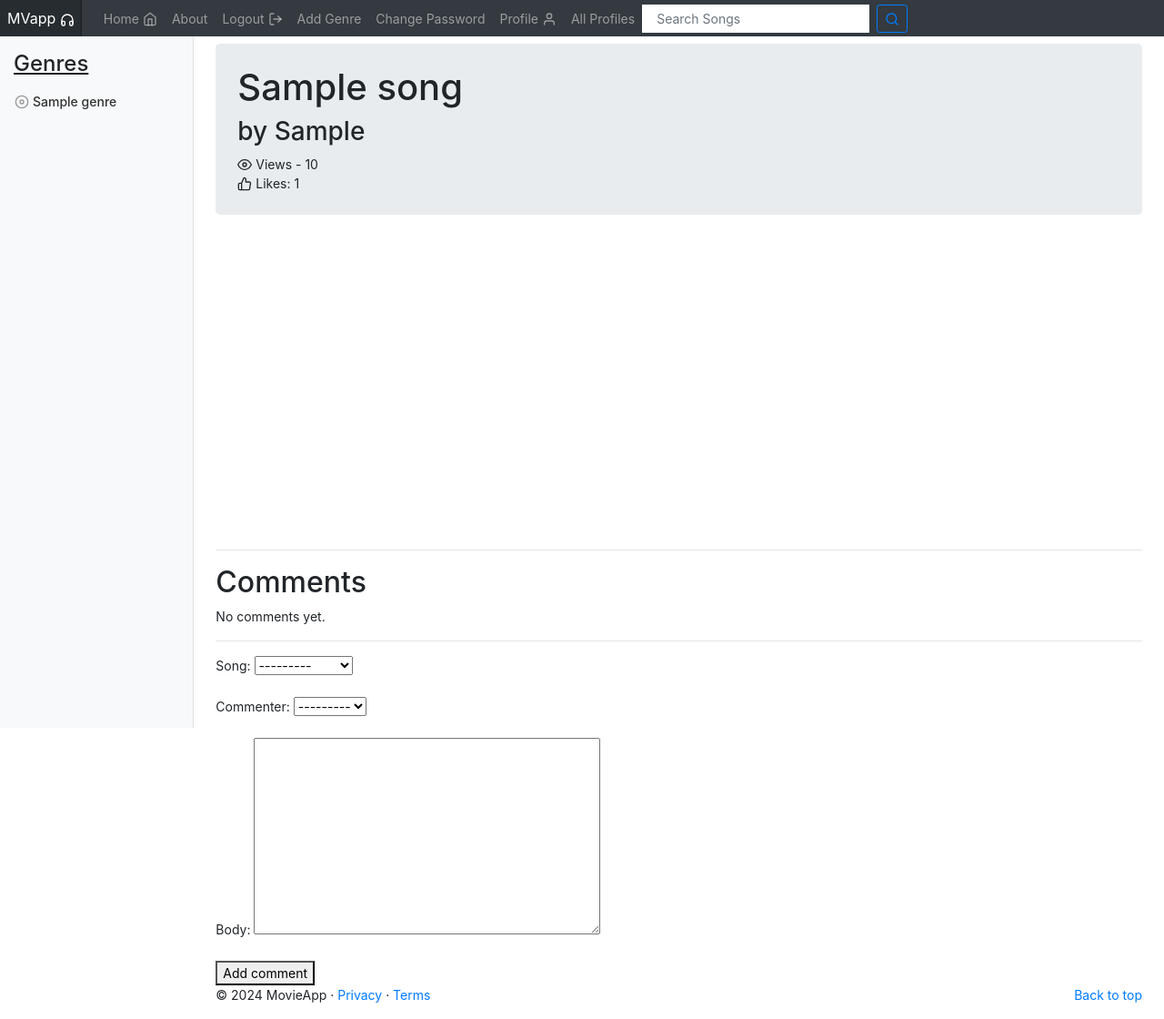
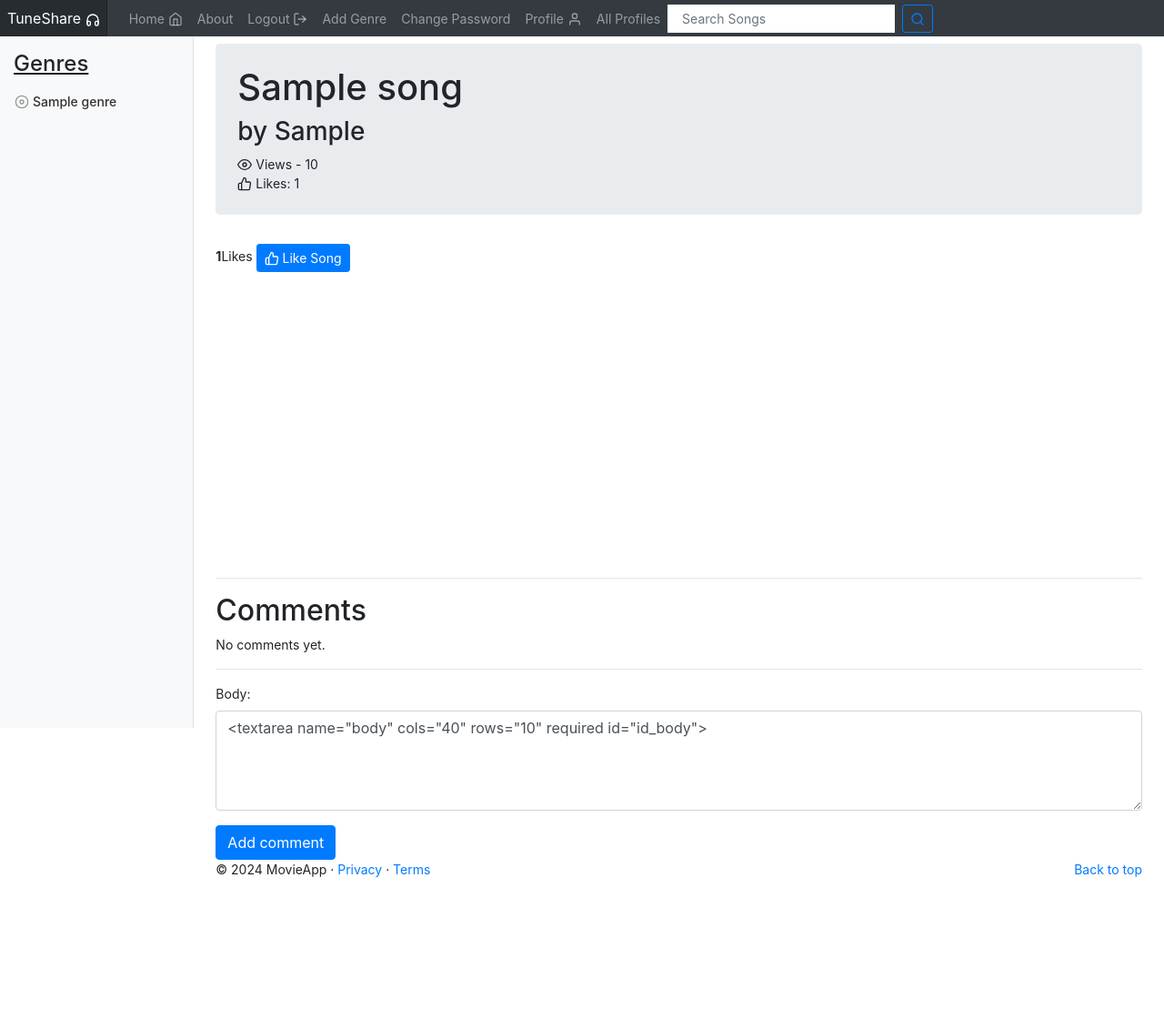
Before and after one commit to JoeWeir04/GroupApp, a Django app: page /MVapp/song/1/comment/ in a window 1280 px wide. Shown: the whole page at 91% size. After the commit the page ends 964 px from the top, so only its background shows below. Run offline with Django 3.2, Linux system fonts and the light colour scheme; a user stored in the database is signed in; tables that the repository leaves empty hold one stand-in row (values such as "Sample post"); some libraries are stand-ins or nearby versions.

Commit message:
comments finished

```diff
--- a/MVapp/forms.py
+++ b/MVapp/forms.py
@@ -57,3 +57,4 @@
     class Meta:
         model = Comment
         fields = ['song','commenter','body']
+        exclude = ('song','commenter')
--- a/MVapp/urls.py
+++ b/MVapp/urls.py
@@ -14,6 +14,7 @@
 path('search/', views.search_results, name='search_results'),
 path('song/<int:song_id>/comment/', views.comment_for_song, name='comment_for_song'),
 path('register_profile/',views.register_profile,name="register_profile"),
+path('like_song/', views.LikeSongView.as_view(), name='like_song'),
 path('profile/<username>/', views.ProfileView.as_view(), name='profile'),
 path('profiles/',views.ListProfilesView.as_view(), name ='list_profiles')
 ] + static(settings.MEDIA_URL, document_root=settings.MEDIA_ROOT)
--- a/MVapp/views.py
+++ b/MVapp/views.py
@@ -193,3 +193,19 @@
         comment_form = CommentForm()
 
     return render(request, 'MVapp/song.html',{'song':song,'comment_form':comment_form})
+
+class LikeSongView(View):
+    @method_decorator(login_required)
+    def get(self,request):
+        song_id= request.GET['song_id']
+        try:
+            song=Song.objects.get(id=int(song_id))
+        except Song.DoesNotExist:
+            return HttpResponse(-1)
+        except ValueError:
+            return HttpResponse(-1)
+
+        song.likes = song.likes + 1
+        song.save()
+
+        return HttpResponse(song.likes)
--- a/static/css/MVapp.css
+++ b/static/css/MVapp.css
@@ -27,3 +27,22 @@
     opacity: 0.2;
     color:aqua;
 }
+.comment-form .form-group {
+    margin-bottom: 20px;
+}
+
+.comment-form label {
+    font-weight: bold;
+    color: #333;
+}
+
+.comment-form .form-control {
+    border: 1px solid #ccc;
+    border-radius: 5px;
+    padding: 10px;
+}
+
+.comment-form .btn-primary {
+    background-color: #007bff;
+    border-color: #007bff;
+}
--- /dev/null
+++ b/static/js/MVapp-ajax.js
@@ -0,0 +1,11 @@
+$(document).ready(function() {
+    $('#like_btn').click(function() {
+        var songIdVar;
+        songIdVar = $(this).attr('data-songid');
+        $.get('/MVapp/like_song/',{'song_id': songIdVar},
+            function(data) {
+                $('#like_count').html(data);
+                $('#like_btn').hide();
+            })
+    });
+});
--- a/templates/MVapp/base.html
+++ b/templates/MVapp/base.html
@@ -12,7 +12,7 @@
     <meta name="generator" content="Jekyll v3.8.5">
     <link rel="icon" href="{% static 'images/favicon.ico' %}">
     <title>
-        MVapp - {% block title_block %}MVapp{% endblock %}
+        MVapp - {% block title_block %}TuneShare{% endblock %}
     </title>
 
     <!-- Bootstrap core CSS -->
@@ -26,7 +26,7 @@
     <body>
         <header>
             <nav class="navbar navbar-expand-md navbar-dark fixed-top bg-dark p-0">
-                <a class="navbar-brand p-2" href="{% url 'MVapp:index' %}">MVapp <span data-feather="headphones"></span></a>
+                <a class="navbar-brand p-2" href="{% url 'MVapp:index' %}">TuneShare <span data-feather="headphones"></span></a>
                 <button class="navbar-toggler" type="button" data-toggle="collapse" data-target="#navbarCollapse" aria-controls="navbarCollapse" aria-expanded="false" aria-label="Toggle navigation">
                     <span class="navbar-toggler-icon"></span>
                 </button>
@@ -94,5 +94,6 @@
         <script src="{% static 'js/dashboard.js' %}"></script>
         <script src="{% static 'js/jquery-3.3.1.min.js' %}" crossorigin="anonymous"></script>
         <script src="{% static 'js/MVapp-query.js' %}" crossorigin="anonymous"></script>
+        <script src="{% static 'js/MVapp-ajax.js' %}" crossorigin="anonymous"></script>
     </body>
 </html>
--- a/templates/MVapp/comment_form.html
+++ b/templates/MVapp/comment_form.html
@@ -1,6 +1,8 @@
-
 <form action="{% url 'MVapp:comment_for_song' song_id=song.id %}" method="post">
     {% csrf_token %}
-    {{ comment_form.as_p }}
-    <button type="submit">Add comment</button>
+    <div class="form-group">
+        <label for="id_body">Body:</label>
+        <textarea id="id_body" name="body" rows="4" cols="50" class="form-control">{{ comment_form.body }}</textarea>
+    </div>
+    <button type="submit" class="btn btn-primary">Add comment</button>
 </form>
--- a/templates/MVapp/index.html
+++ b/templates/MVapp/index.html
@@ -8,7 +8,7 @@
 {% block body_block %}
 <div class="jumbotron p-4">
     <div class ="containter">
-        <h1 class = "jumbotron-heading">The movie app says...</h1>
+        <h1 class = "jumbotron-heading">TuneShare says...</h1>
         <div>
            <h2 class ="h2">
             {% if user.is_authenticated %}
@@ -32,7 +32,7 @@
                     <ul class="list-group">
                     {% for genre in genres %}
                     <li class="list-group-item">
-                        <a href="{% url 'MVapp:show_genre' genre.slug %}">{{ genre.name }}</a>
+                        <a href="{% url 'MVapp:show_genre' genre.slug %}">{{ genre.name }} </a>
                     </li>
                     {% endfor %}
                     </ul>
@@ -52,7 +52,7 @@
                     <ul class="list-group">
                     {% for song in songs %}
                         <li class="list-group-item">
-                            <a href="{% url 'MVapp:show_song' song.slug %}">{{ song.title }}</a>
+                            <a href="{% url 'MVapp:show_song' song.slug %}">{{ song.title }} <span class="text-muted">- by {{ song.artist }}</span> </a>
                         </li>
                     {% endfor %}
                     </ul>
--- a/templates/MVapp/search_songs.html
+++ b/templates/MVapp/search_songs.html
@@ -20,7 +20,7 @@
 		<ul class="list-group">
 		{% for song in songs %}
 			<li class="list-group-item">
-				<a href="{% url 'MVapp:show_song' song.slug %}">{{ song.title }}</a>
+				<a href="{% url 'MVapp:show_song' song.slug %}">{{ song.title }} <span class="text-muted">- by {{ song.artist }}</span> </a>
 			</li>
 		{% endfor %}
 		</ul>
--- a/templates/MVapp/song.html
+++ b/templates/MVapp/song.html
@@ -20,6 +20,20 @@
             <span data-feather = "thumbs-up"></span> Likes: {{ song.likes }}
         </div>
     </div>
+
+    <div>
+        <strong id="like-count">{{ song.likes }}</strong>Likes
+        {% if user.is_authenticated %}
+        <button id="like-btn"
+            data-songid="{{ song.id }}"
+            class="btn btn-primary btn-sm"
+            type="button">
+            <span data-feather="thumbs-up"></span>
+            Like Song
+        </button>
+        {% endif %}
+    </div>
+
     {% if song.isExplicit and not user.userprofile.isMature %}
     <div class="container alert alert-danger mt-4">
         Sorry, this song contains explicit content and cannot be viewed because your account settings
@@ -35,9 +49,12 @@
 
     <h2>Comments</h2>
     {% for comment in comments %}
-        <p>{{ comment.body }}</p>
-        <p>Comment by: {{ comment.commenter.username }}</p>
-        <hr>
+    <div class="card mb-3">
+        <div class="card-body">
+            <p class="card-text">{{ comment.body }}</p>
+            <p class="card-subtitle mb-2 text-muted">Comment by: {{ comment.commenter.username }}</p>
+        </div>
+    </div>
     {% empty %}
         <p>No comments yet.</p>
     {% endfor %}
```
Also changed, not shown: media/profile_images/smart_bH94ASk.jpg (added).
